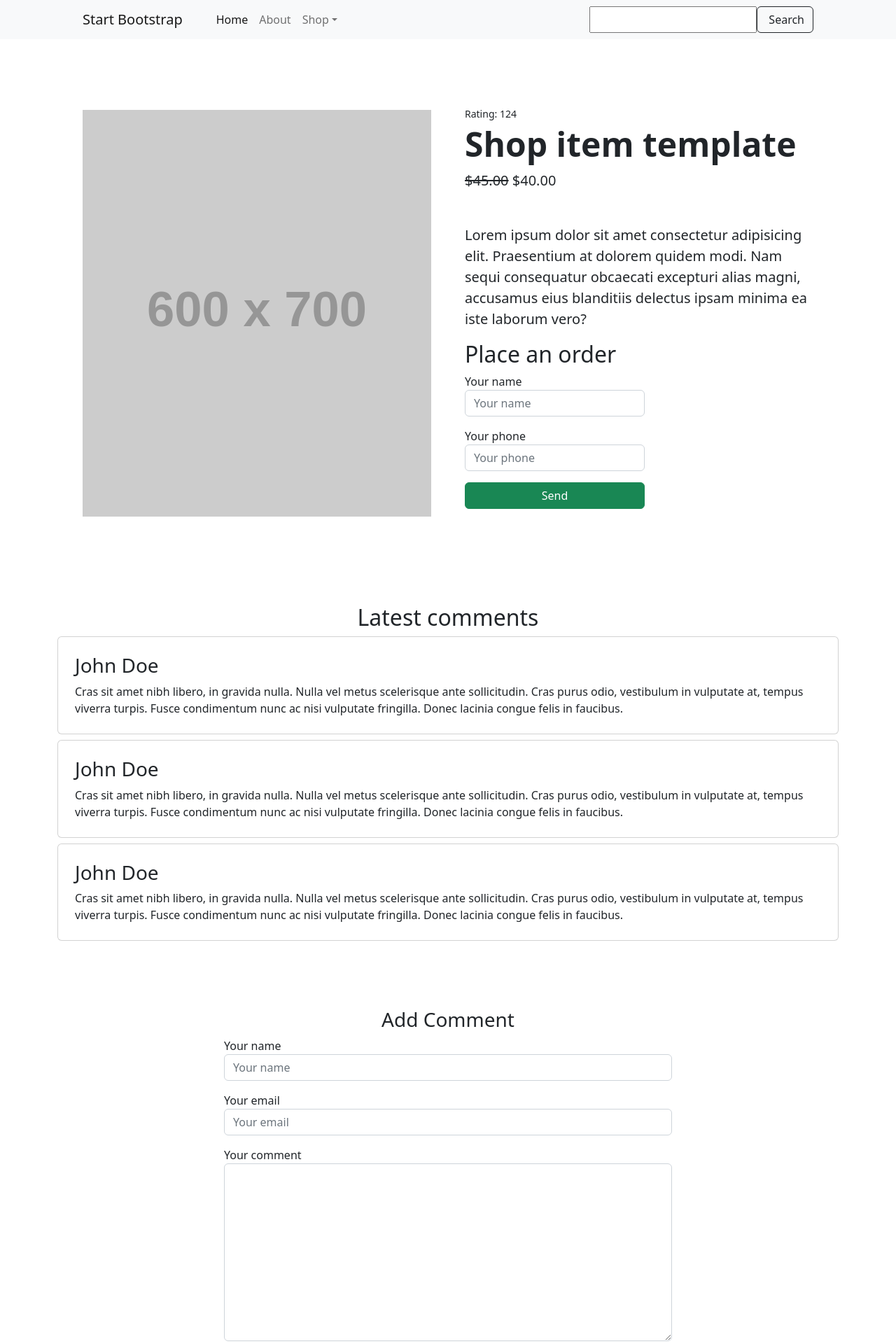
After one commit to jasurmavlonov02/n56_online_shop, a Django app: page /apelsin/detail/ in a window 1280 px wide. The commit adds this page. Shown: the top 1920 px of the page at 70% size. Run offline with Django 5.2, Linux system fonts and the light colour scheme; grey boxes labelled with a size stand in for pictures from a placeholder-image service; some libraries are stand-ins or nearby versions.

Commit message:
detail page added

```diff
--- a/shop/urls.py
+++ b/shop/urls.py
@@ -5,4 +5,5 @@ from shop import views
 
 urlpatterns = [
     path('', views.index, name='products'),
+    path('detail/', views.product_detail, name='product_detail'),
 ]
--- a/shop/views.py
+++ b/shop/views.py
@@ -6,3 +6,7 @@ from django.shortcuts import render
 
 def index(request):
     return render(request, 'shop/index.html')
+
+
+def product_detail(request):
+    return render(request, 'shop/detail.html')
--- /dev/null
+++ b/templates/shop/detail.html
@@ -0,0 +1,280 @@
+{% load static %}
+<!DOCTYPE html>
+<html lang="en">
+<head>
+    <meta charset="utf-8"/>
+    <meta name="viewport" content="width=device-width, initial-scale=1, shrink-to-fit=no"/>
+    <meta name="description" content=""/>
+    <meta name="author" content=""/>
+    <title>Shop Item - Start Bootstrap Template</title>
+    <!-- Favicon-->
+    <link rel="icon" type="image/x-icon" href="{% static 'shop/assets/favicon.ico' %}"/>
+    <!-- Bootstrap icons-->
+    <link href="https://cdn.jsdelivr.net/npm/bootstrap-icons@1.5.0/font/bootstrap-icons.css" rel="stylesheet"/>
+    <!-- Core theme CSS (includes Bootstrap)-->
+    <link href="{% static 'shop/css/styles.css' %}" rel="stylesheet"/>
+</head>
+<body>
+<!-- Navigation-->
+<nav class="navbar navbar-expand-lg navbar-light bg-light">
+    <div class="container px-4 px-lg-5">
+        <a class="navbar-brand" href="#!">Start Bootstrap</a>
+        <button class="navbar-toggler" type="button" data-bs-toggle="collapse" data-bs-target="#navbarSupportedContent"
+                aria-controls="navbarSupportedContent" aria-expanded="false" aria-label="Toggle navigation"><span
+                class="navbar-toggler-icon"></span></button>
+        <div class="collapse navbar-collapse" id="navbarSupportedContent">
+            <ul class="navbar-nav me-auto mb-2 mb-lg-0 ms-lg-4">
+                <li class="nav-item"><a class="nav-link active" aria-current="page" href="#!">Home</a></li>
+                <li class="nav-item"><a class="nav-link" href="#!">About</a></li>
+                <li class="nav-item dropdown">
+                    <a class="nav-link dropdown-toggle" id="navbarDropdown" href="#" role="button"
+                       data-bs-toggle="dropdown" aria-expanded="false">Shop</a>
+                    <ul class="dropdown-menu" aria-labelledby="navbarDropdown">
+                        <li><a class="dropdown-item" href="#!">All Products</a></li>
+                        <li>
+                            <hr class="dropdown-divider"/>
+                        </li>
+                        <li><a class="dropdown-item" href="#!">Popular Items</a></li>
+                        <li><a class="dropdown-item" href="#!">New Arrivals</a></li>
+                    </ul>
+                </li>
+            </ul>
+            <form class="d-flex">
+                <input type="text" class="form-contro">
+                <button class="btn btn-outline-dark" type="submit">
+                    <i class="bi-search-fill me-1"></i>
+                    Search
+
+                </button>
+            </form>
+        </div>
+    </div>
+</nav>
+<!-- Product section-->
+<section class="py-5">
+    <div class="container px-4 px-lg-5 my-5">
+        <div class="row gx-4 gx-lg-5 align-items-center">
+            <div class="col-md-6"><img class="card-img-top mb-5 mb-md-0"
+                                       src="https://dummyimage.com/600x700/dee2e6/6c757d.jpg" alt="..."/></div>
+            <div class="col-md-6">
+                <div class="small mb-1">Rating: 124</div>
+                <h1 class="display-5 fw-bolder">Shop item template</h1>
+                <div class="fs-5 mb-5">
+                    <span class="text-decoration-line-through">$45.00</span>
+                    <span>$40.00</span>
+                </div>
+                <p class="lead">Lorem ipsum dolor sit amet consectetur adipisicing elit. Praesentium at dolorem quidem
+                    modi. Nam sequi consequatur obcaecati excepturi alias magni, accusamus eius blanditiis delectus
+                    ipsam minima ea iste laborum vero?</p>
+                <div class="d-flex">
+                    <form>
+                        <div class="form-group">
+                            <h2>Place an order</h2>
+                        </div>
+                        <div class="form-group mb-3">
+                            <label for="formGroupExampleInput">Your name</label>
+                            <input type="text" class="form-control" placeholder="Your name">
+                        </div>
+                        <div class="form-group mb-3">
+                            <label for="formGroupExampleInput2">Your phone</label>
+                            <input type="text" class="form-control" placeholder="Your phone">
+                        </div>
+
+
+                        <div class="form-group mb-3">
+
+                            <input type="text" class="btn btn-success" value="Send">
+                        </div>
+                    </form>
+
+                </div>
+            </div>
+        </div>
+    </div>
+</section>
+
+<div class="container mt-4 mb-4">
+    <div class="row">
+        <div class="col-12">
+            <div class="text-center">
+                <h2>Latest comments</h2>
+            </div>
+
+            <div class="media card p-4 mt-2">
+                <div class="media-body">
+                    <h3 class="mt-0">John Doe</h3>
+                    Cras sit amet nibh libero, in gravida nulla. Nulla vel metus scelerisque ante sollicitudin. Cras
+                    purus odio, vestibulum in vulputate at, tempus viverra turpis. Fusce condimentum nunc ac nisi
+                    vulputate fringilla. Donec lacinia congue felis in faucibus.
+                </div>
+            </div>
+
+            <div class="media card p-4 mt-2">
+                <div class="media-body">
+                    <h3 class="mt-0">John Doe</h3>
+                    Cras sit amet nibh libero, in gravida nulla. Nulla vel metus scelerisque ante sollicitudin. Cras
+                    purus odio, vestibulum in vulputate at, tempus viverra turpis. Fusce condimentum nunc ac nisi
+                    vulputate fringilla. Donec lacinia congue felis in faucibus.
+                </div>
+            </div>
+
+            <div class="media card p-4 mt-2">
+                <div class="media-body">
+                    <h3 class="mt-0">John Doe</h3>
+                    Cras sit amet nibh libero, in gravida nulla. Nulla vel metus scelerisque ante sollicitudin. Cras
+                    purus odio, vestibulum in vulputate at, tempus viverra turpis. Fusce condimentum nunc ac nisi
+                    vulputate fringilla. Donec lacinia congue felis in faucibus.
+                </div>
+            </div>
+
+        </div>
+
+        <div class="col-8 offset-2 mt-5">
+
+            <div class=" p-5">
+                <div class="text-center">
+                    <h3>Add Comment</h3>
+                </div>
+
+                <form>
+                    <div class="form-group mb-3">
+                        <label for="formGroupExampleInput">Your name</label>
+                        <input type="text" class="form-control" placeholder="Your name">
+                    </div>
+                    <div class="form-group mb-3">
+                        <label for="formGroupExampleInput2">Your email</label>
+                        <input type="text" class="form-control" placeholder="Your email">
+                    </div>
+
+                    <div class="form-group mb-3">
+                        <label for="formGroupExampleInput2">Your comment</label>
+                        <textarea name="" class="form-control" id="" cols="30" rows="10"></textarea>
+                    </div>
+
+                    <div class="form-group mb-3">
+
+                        <input type="text" class="btn btn-success" value="Send">
+                    </div>
+                </form>
+
+            </div>
+
+        </div>
+    </div>
+</div>
+<!-- Related items section-->
+<section class="py-5 bg-light">
+    <div class="container px-4 px-lg-5 mt-5">
+        <h2 class="fw-bolder mb-4">Related products</h2>
+        <div class="row gx-4 gx-lg-5 row-cols-2 row-cols-md-3 row-cols-xl-4 justify-content-center">
+            <div class="col mb-5">
+                <div class="card h-100">
+                    <!-- Product image-->
+                    <img class="card-img-top"
+                         src="https://dummyimage.com/450x300/dee2e6/6c757d.jpg" alt="..."/>
+                    <!-- Product details-->
+                    <div class="card-body p-4">
+                        <div class="text-center">
+                            <!-- Product name-->
+                            <h5 class="fw-bolder">Fancy Product</h5>
+                            <!-- Product price-->
+                            $40.00 - $80.00
+                        </div>
+                    </div>
+                    <!-- Product actions-->
+                    <div class="card-footer p-4 pt-0 border-top-0 bg-transparent">
+                        <div class="text-center"><a class="btn btn-outline-dark mt-auto" href="detail.html">View
+                            product</a></div>
+
+
+                    </div>
+                </div>
+            </div>
+
+
+            <div class="col mb-5">
+                <div class="card h-100">
+                    <!-- Product image-->
+                    <img class="card-img-top"
+                         src="https://dummyimage.com/450x300/dee2e6/6c757d.jpg" alt="..."/>
+                    <!-- Product details-->
+                    <div class="card-body p-4">
+                        <div class="text-center">
+                            <!-- Product name-->
+                            <h5 class="fw-bolder">Fancy Product</h5>
+                            <!-- Product price-->
+                            $40.00 - $80.00
+                        </div>
+                    </div>
+                    <!-- Product actions-->
+                    <div class="card-footer p-4 pt-0 border-top-0 bg-transparent">
+                        <div class="text-center"><a class="btn btn-outline-dark mt-auto" href="detail.html">View
+                            product</a></div>
+
+
+                    </div>
+                </div>
+            </div>
+
+            <div class="col mb-5">
+                <div class="card h-100">
+                    <!-- Product image-->
+                    <img class="card-img-top"
+                         src="https://dummyimage.com/450x300/dee2e6/6c757d.jpg" alt="..."/>
+                    <!-- Product details-->
+                    <div class="card-body p-4">
+                        <div class="text-center">
+                            <!-- Product name-->
+                            <h5 class="fw-bolder">Fancy Product</h5>
+                            <!-- Product price-->
+                            $40.00 - $80.00
+                        </div>
+                    </div>
+                    <!-- Product actions-->
+                    <div class="card-footer p-4 pt-0 border-top-0 bg-transparent">
+                        <div class="text-center"><a class="btn btn-outline-dark mt-auto" href="detail.html">View
+                            product</a></div>
+
+
+                    </div>
+                </div>
+            </div>
+
+            <div class="col mb-5">
+                <div class="card h-100">
+                    <!-- Product image-->
+                    <img class="card-img-top"
+                         src="https://dummyimage.com/450x300/dee2e6/6c757d.jpg" alt="..."/>
+                    <!-- Product details-->
+                    <div class="card-body p-4">
+                        <div class="text-center">
+                            <!-- Product name-->
+                            <h5 class="fw-bolder">Fancy Product</h5>
+                            <!-- Product price-->
+                            $40.00 - $80.00
+                        </div>
+                    </div>
+                    <!-- Product actions-->
+                    <div class="card-footer p-4 pt-0 border-top-0 bg-transparent">
+                        <div class="text-center"><a class="btn btn-outline-dark mt-auto" href="detail.html">View
+                            product</a></div>
+
+
+                    </div>
+                </div>
+            </div>
+
+
+        </div>
+    </div>
+</section>
+<!-- Footer-->
+<footer class="py-5 bg-dark">
+    <div class="container"><p class="m-0 text-center text-white">Copyright &copy; Your Website 2023</p></div>
+</footer>
+<!-- Bootstrap core JS-->
+<script src="https://cdn.jsdelivr.net/npm/bootstrap@5.2.3/dist/js/bootstrap.bundle.min.js"></script>
+<!-- Core theme JS-->
+<script src="{% static 'shop/js/scripts.js' %}"></script>
+</body>
+</html>
--- a/templates/shop/index.html
+++ b/templates/shop/index.html
@@ -6,7 +6,7 @@
     <meta name="viewport" content="width=device-width, initial-scale=1, shrink-to-fit=no"/>
     <meta name="description" content=""/>
     <meta name="author" content=""/>
-    <title>Shop Homepage - Start Bootstrap Template</title>
+    <title>Online Shop</title>
     <!-- Favicon-->
     <link rel="icon" type="image/x-icon" href="{% static 'shop/assets/favicon.ico' %}"/>
     <!-- Bootstrap icons-->
@@ -54,7 +54,7 @@
 <header class="bg-dark py-5">
     <div class="container px-4 px-lg-5 my-5">
         <div class="text-center text-white">
-            <h1 class="display-4 fw-bolder">Shop in style</h1>
+            <h1 class="display-4 fw-bolder">Abdurahmon's Online Shop</h1>
             <p class="lead fw-normal text-white-50 mb-0">With this shop hompeage template</p>
         </div>
     </div>
```
